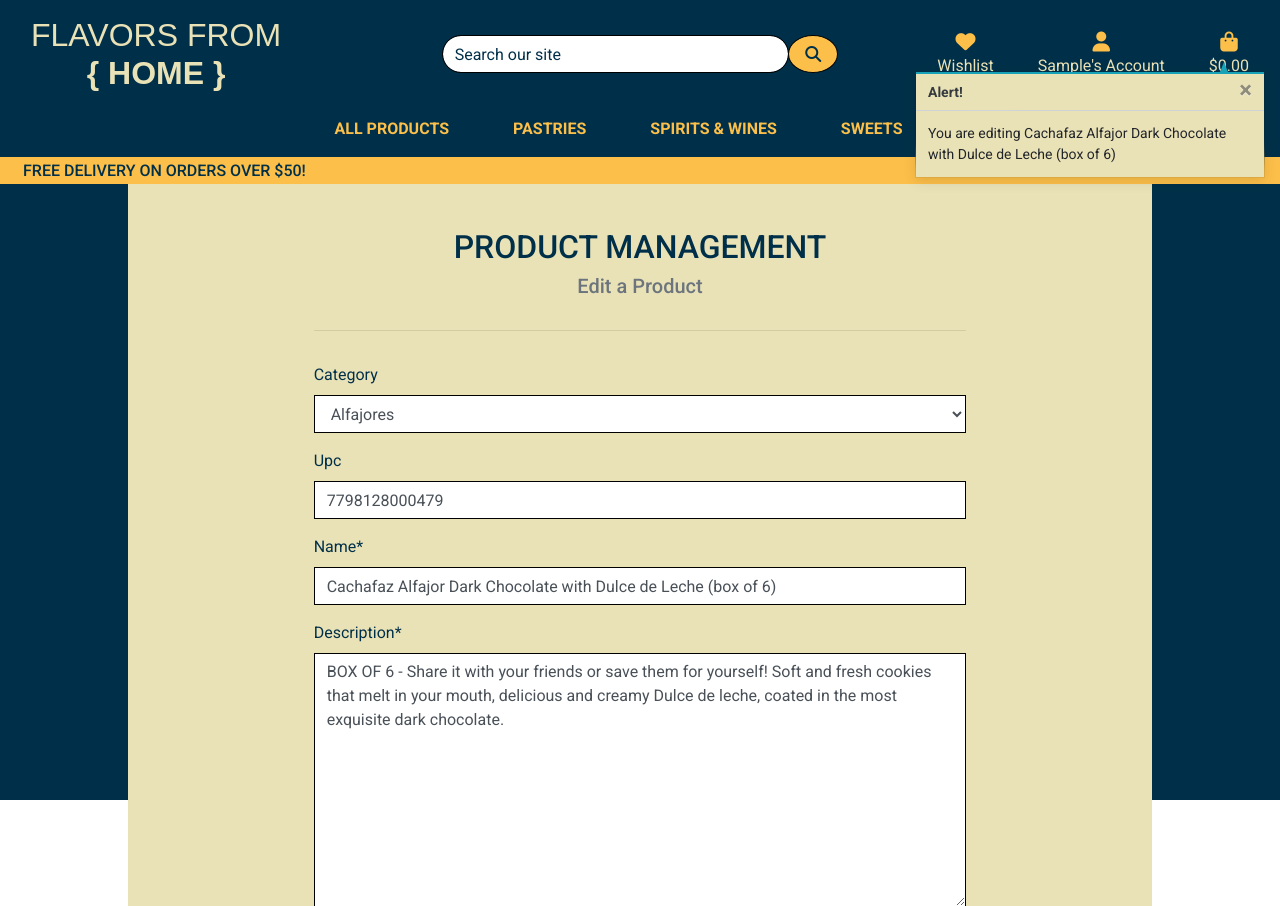
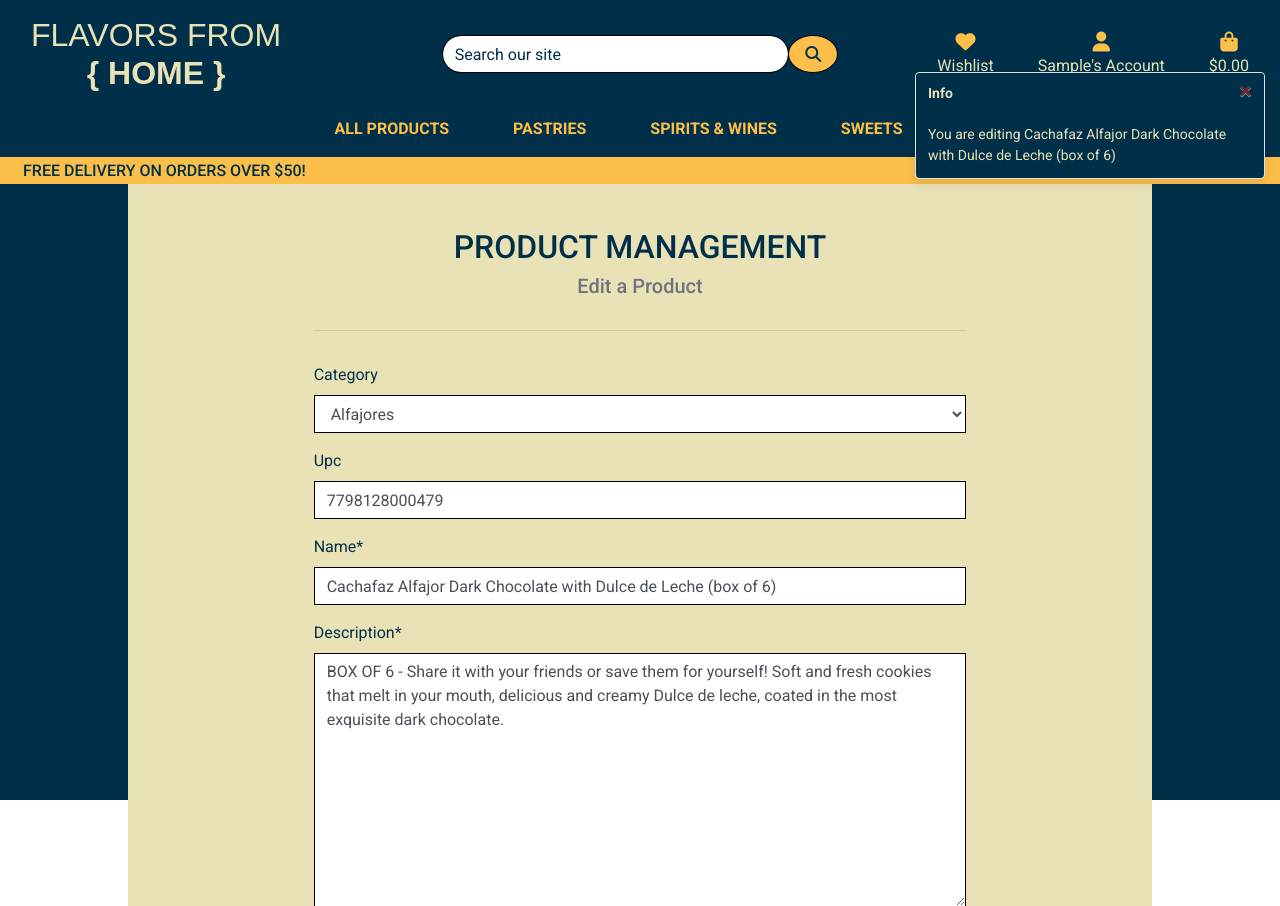
Before and after one commit to jjlg90/flavors_from_home, a Django app: page /products/edit/1/ in a window 1280 px wide. Shown: the top 906 px of the page. Run offline with Django 3.2, Linux system fonts and the light colour scheme; the visitor is signed in with stand-in values (Sample User, id 1); data comes from the database, SQL or seed files in the repository; some libraries are stand-ins or nearby versions; some web fonts are replaced.

Commit message:
Tidying up the code and styling / iincludes/toasts

```diff
--- a/templates/includes/toasts/toast_info.html
+++ b/templates/includes/toasts/toast_info.html
@@ -1,13 +1,14 @@
-<div class="toast custom-toast rounded-0 border-top-0" data-autohide="false">
-    <div class="arrow-up arrow-info"></div>
-    <div class="w-100 toast-capper bg-info"></div>
-    <div class="toast-header bg-white text-dark">
-        <strong class="mr-auto">Alert!</strong>
-        <button type="button" class="ml-2 mb-1 close text-dark" data-dismiss="toast" aria-label="Close">
+<div class="toast custom-toast rounded border bg-blue text-white" data-autohide="false">
+    <div class="w-100 toast-capper"></div>
+    <div class="toast-header bg-blue text-white">
+        <!-- Toast Header -->
+        <strong class="mr-auto">Info</strong>
+        <button type="button" class="ml-2 mb-1 close text-red" data-dismiss="toast" aria-label="Close">
             <span aria-hidden="true">&times;</span>
         </button>
     </div>
-    <div class="toast-body bg-white">
+    <!-- Toast Message -->
+    <div class="toast-body">
         {{ message }}
     </div>
 </div>
```
Also changed, not shown: templates/includes/toasts/toast_error.html (+7 -6 lines), templates/includes/toasts/toast_success.html (+16 -12 lines), templates/includes/toasts/toasts_warning.html (+7 -6 lines).
